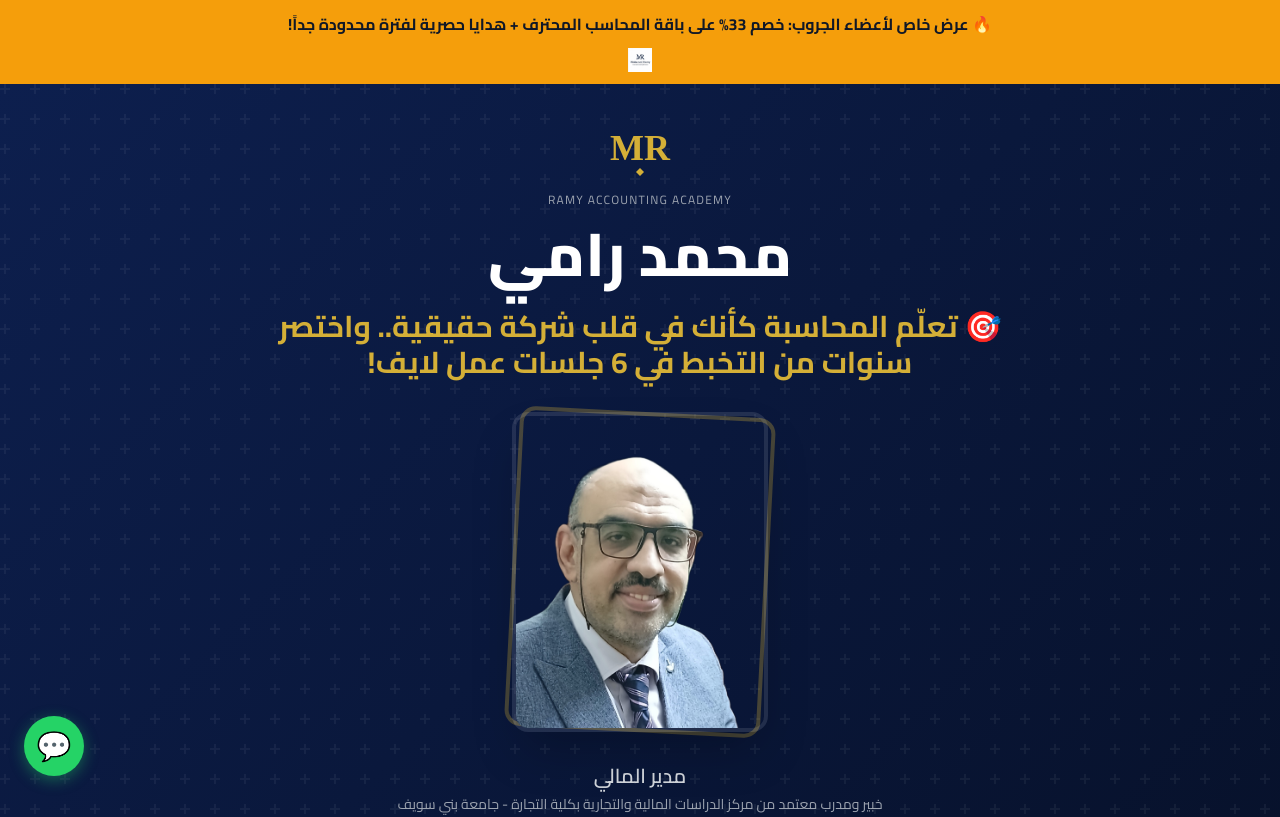
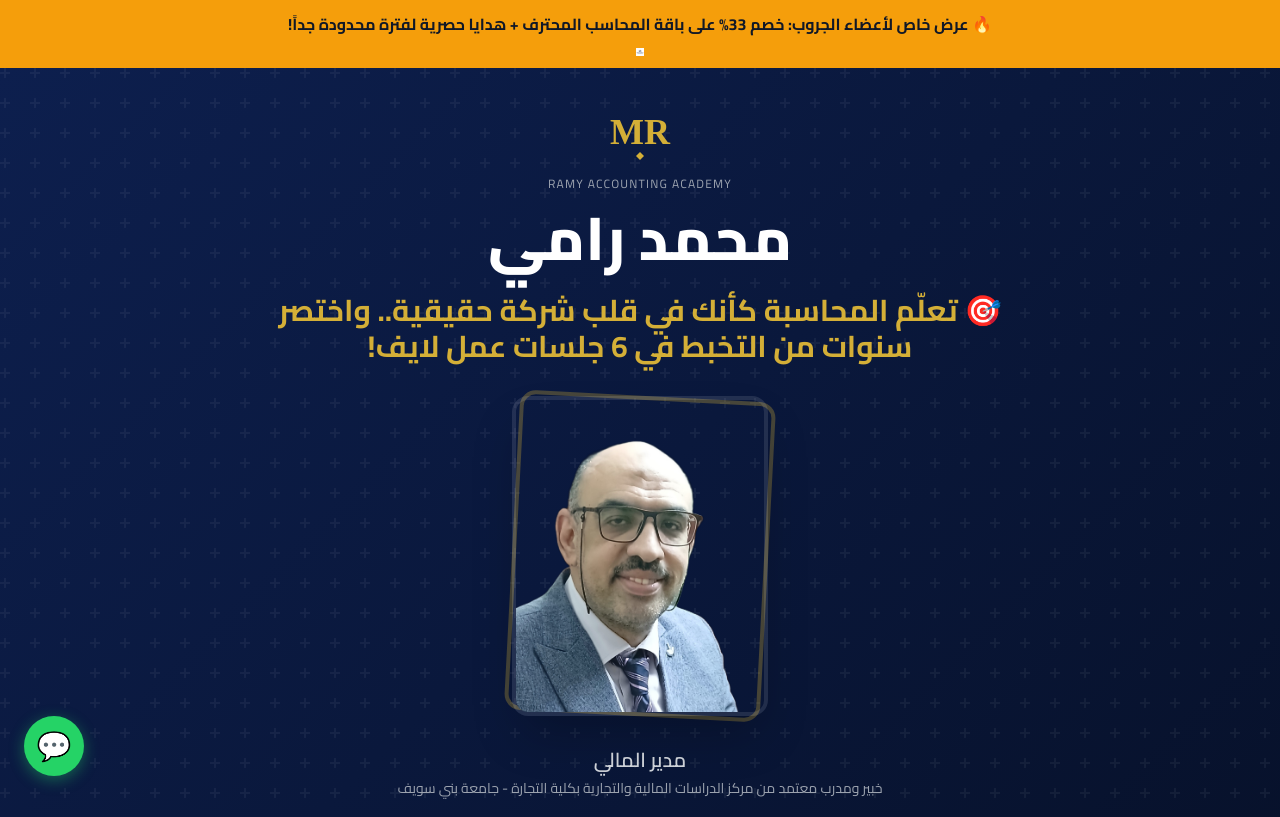
Before and after one commit to ramyfinancetraining-beep/ramyacademy1, a plain HTML site: page index.html in a window 1280 px wide. Shown: the top 817 px of the page. Drawn offline with nearby package versions, Linux system fonts and the light colour scheme.

```diff
--- a/index.html
+++ b/index.html
@@ -122,7 +122,7 @@
 
     <div class="bg-amber-500 text-gray-900 text-center font-bold py-3 px-4 text-sm md:text-base flex flex-col items-center justify-center gap-2">
         <span>🔥 عرض خاص لأعضاء الجروب: خصم 33% على باقة المحاسب المحترف + هدايا حصرية لفترة محدودة جداً!</span>
-      <img src="logo.png" class="h-6 w-auto object-contain mt-1">
+      <img src="logo.png" class="h-2 w-auto object-contain mt-1">
     </div>
 
     <header class="navy-gradient text-white min-h-screen flex flex-col items-center justify-center text-center p-6 relative overflow-hidden">
```
